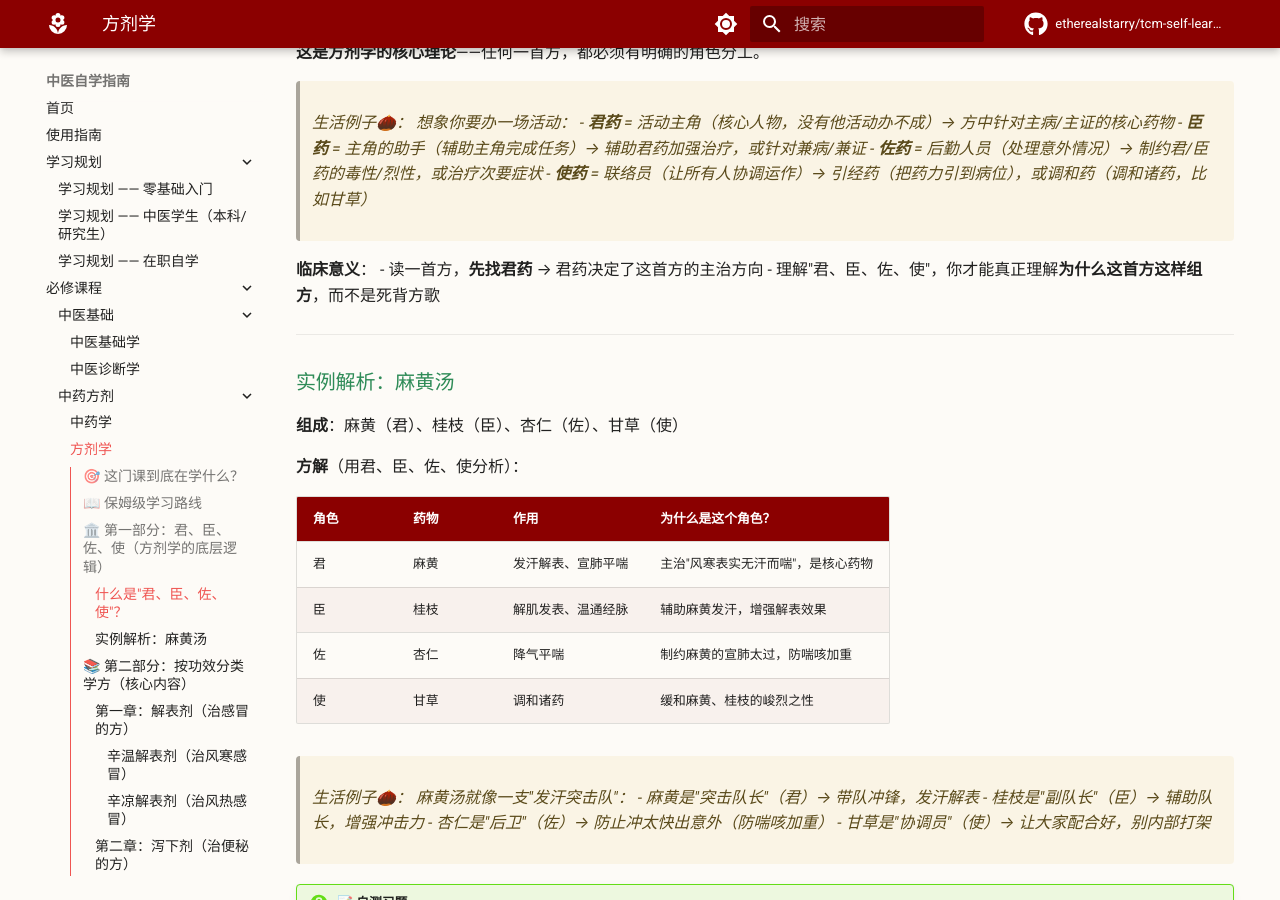
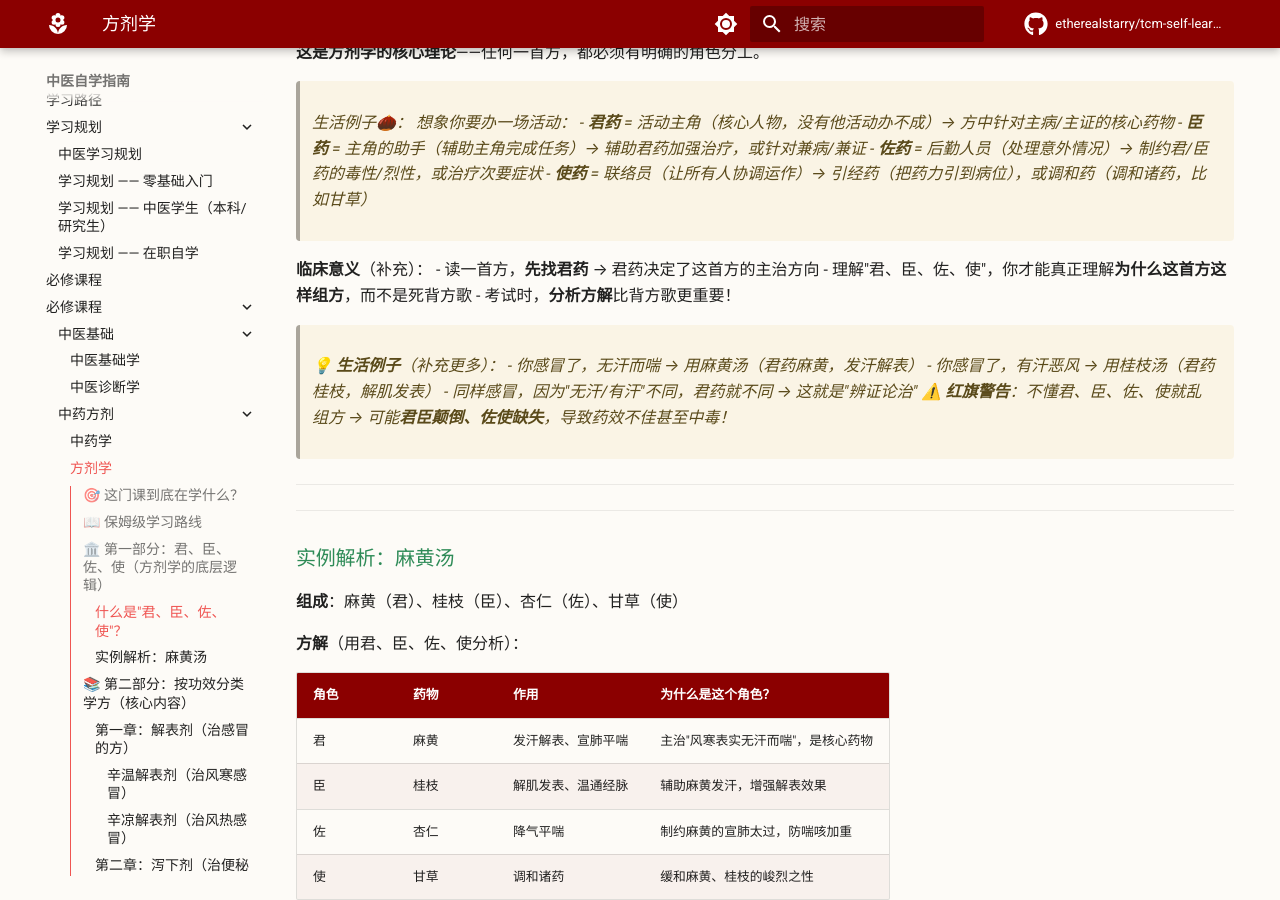
Before and after one commit to etherealstarry/tcm-self-learning, an MkDocs documentation site: the page built from docs/必修课程/中药方剂/方剂学.md, in a window 1280 px wide and 900 px high, scrolled down 1211 px. Built offline with MkDocs 1.6.1 and Material for MkDocs 9.7.7, drawn with Linux system fonts in a browser that asks for light colours; comment, search, counter and statistics services are not loaded.

Commit message:
为黄帝内经研读指南、方剂学补充保姆级内容
- 黄帝内经研读指南.md: 补充更多生活例子和临床意义
- 方剂学.md: 补充更多生活例子和临床意义
- mkdocs.yml: 修复nav配置（加入学习路径.md和必修课程/index.md）

```diff
--- a/docs/必修课程/中药方剂/方剂学.md
+++ b/docs/必修课程/中药方剂/方剂学.md
@@ -68,9 +68,17 @@ title: 方剂学
 > - **佐药** = 后勤人员（处理意外情况）→ 制约君/臣药的毒性/烈性，或治疗次要症状
 > - **使药** = 联络员（让所有人协调运作）→ 引经药（把药力引到病位），或调和药（调和诸药，比如甘草）
 
-**临床意义**：
+**临床意义**（补充）：
 - 读一首方，**先找君药** → 君药决定了这首方的主治方向
 - 理解"君、臣、佐、使"，你才能真正理解**为什么这首方这样组方**，而不是死背方歌
+- 考试时，**分析方解**比背方歌更重要！
+> 💡 **生活例子**（补充更多）：
+> - 你感冒了，无汗而喘 → 用麻黄汤（君药麻黄，发汗解表）
+> - 你感冒了，有汗恶风 → 用桂枝汤（君药桂枝，解肌发表）
+> - 同样感冒，因为"无汗/有汗"不同，君药就不同 → 这就是"辨证论治"
+> ⚠️ **红旗警告**：不懂君、臣、佐、使就乱组方 → 可能**君臣颠倒、佐使缺失**，导致药效不佳甚至中毒！
+
+---
 
 ---
 
--- a/mkdocs.yml
+++ b/mkdocs.yml
@@ -89,11 +89,15 @@ plugins:
 nav:
   - 首页: index.md
   - 使用指南: 使用指南.md
+  - 学习路径: 学习路径.md
   - 学习规划:
       - 学习规划/index.md
+      - 学习规划.md
       - 学习规划/零基础入门规划.md
       - 学习规划/中医学生规划.md
       - 学习规划/在职自学规划.md
+  - 必修课程:
+      - 必修课程/index.md
   - 必修课程:
       - 中医基础:
           - 必修课程/中医基础/index.md
```
Also changed, not shown: docs/必修课程/中医经典/黄帝内经研读指南.md (+18 -7 lines).
